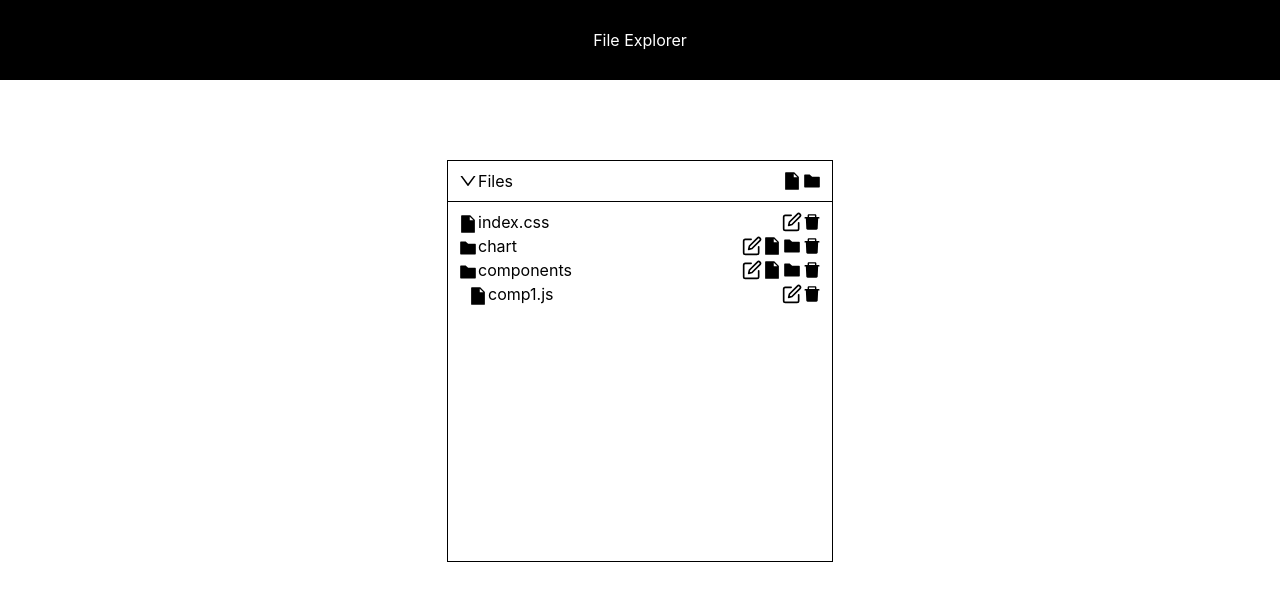
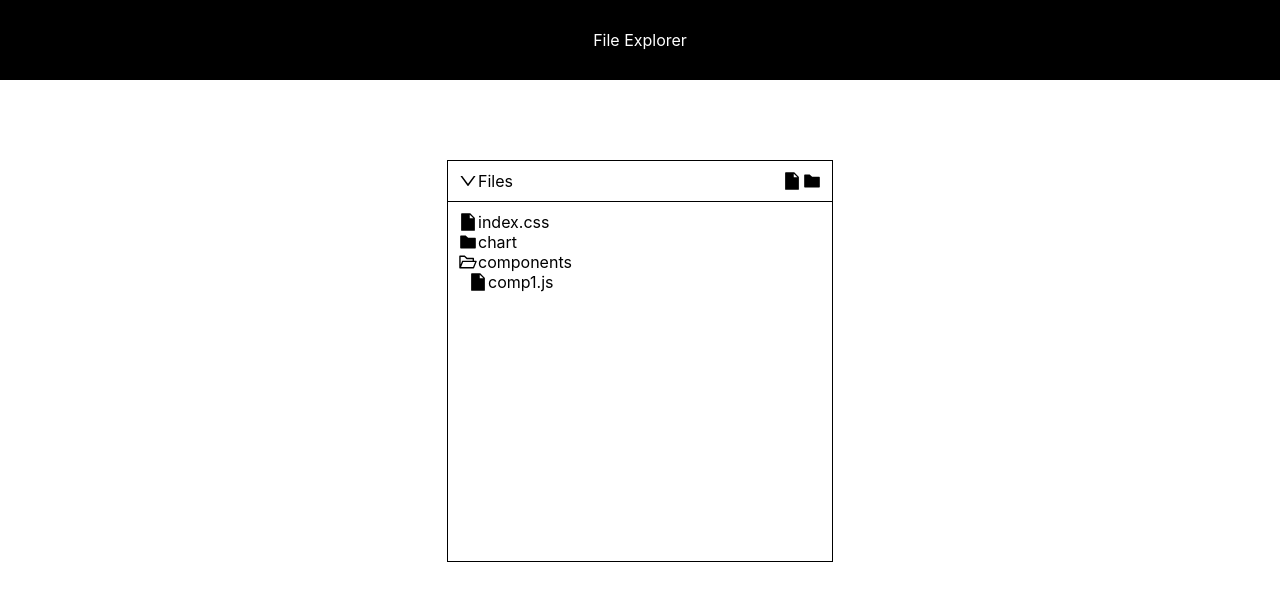
Before and after one commit to SihotiyaKartik/File-Explorer, a React (Create React App) app: page / in a window 1280 px wide. Shown: the top 600 px of the page. Built offline with nearby package versions, Linux system fonts and the light colour scheme.

Commit message:
created context for selected file and its editing

```diff
--- /dev/null
+++ b/src/cards/EditIcon.js
@@ -0,0 +1,10 @@
+import { FiEdit } from "react-icons/fi"
+import { useFileEditContext } from "../context/FileEdit"
+
+const EditIcon = () => {
+  const { handleFileNameEdit } = useFileEditContext()
+
+  return <FiEdit onClick={handleFileNameEdit} size={20} className="icon" />
+}
+
+export default EditIcon
--- a/src/cards/FileCard.js
+++ b/src/cards/FileCard.js
@@ -1,44 +1,63 @@
-import { useState } from "react"
-import { AiFillFile, AiFillFolder, AiFillDelete } from "react-icons/ai"
-import { FiEdit } from "react-icons/fi"
+import {
+  AiFillFile,
+  AiFillFolder,
+  AiFillDelete,
+  AiOutlineFolderOpen
+} from "react-icons/ai"
+import EditIcon from "./EditIcon"
+import { useCurrentFileContext } from "../context/CurrentFile"
+import { useFileEditContext } from "../context/FileEdit"
 
 const FileCard = ({ data }) => {
-  const [showEditIcons, setShowEditIcons] = useState(false)
-  const [currentId, setCurrentId] = useState(-1)
-
+  const { currentFileId, setCurrentFileId } = useCurrentFileContext()
+  const { fileNameEditOpen } = useFileEditContext()
   const marginLeft = `${(data?.level - 1) * 10}px`
-
-  const handleCurrentId = (id) => {
-    setShowEditIcons(!showEditIcons)
-  }
 
   return (
     <div className="FileCard">
       <div
-        onMouseEnter={() => handleCurrentId(data?.id)}
+        onMouseEnter={() => setCurrentFileId(data?.id)}
         className="FileCardLeftSection"
         style={{ marginLeft }}
       >
         {data?.type === "folder" ? (
+          <>
+            {data?.isOpen ? (
+              <AiOutlineFolderOpen className="icon" size={20} />
+            ) : (
               <AiFillFolder className="icon" size={20} />
+            )}
+          </>
         ) : (
           <AiFillFile className="icon" size={20} />
         )}
-        <div className="SubFilesName">{data?.name}</div>
+        <div className="SubFilesName">
+          {fileNameEditOpen && currentFileId === data?.id ? (
+            <input value={data?.name} autoFocus />
+          ) : (
+            <>{data?.name}</>
+          )}
+        </div>
       </div>
       <div className="EditIcons">
+        {data?.id === currentFileId ? (
+          <>
             {data?.type === "folder" ? (
               <>
-            <FiEdit size={20} />
+                <EditIcon />
                 <AiFillFile size={20} />
                 <AiFillFolder size={20} />
                 <AiFillDelete size={20} />
               </>
             ) : (
               <>
-            <FiEdit size={20} />
+                <EditIcon />
                 <AiFillDelete size={20} />
               </>
+            )}
+          </>
+        ) : (
+          <></>
         )}
       </div>
     </div>
--- a/src/components/file-explorer/create-file.js
+++ /dev/null
@@ -1 +0,0 @@
-const HandleCreate = () => {}
--- a/src/components/file-explorer/index.js
+++ b/src/components/file-explorer/index.js
@@ -1,16 +1,22 @@
 import FileExplorerHeader from "./FileExplorerHeader"
 import FileExplorerFooter from "./FileExplorerFooter"
 import { ToggleFooterProvider } from "../../context/ToggleFooter"
+import { CurrentFileProvider } from "../../context/CurrentFile"
+import { FileEditProvider } from "../../context/FileEdit"
 
 const FileExplorer = ({ data }) => {
   return (
     <ToggleFooterProvider>
+      <CurrentFileProvider>
+        <FileEditProvider>
           <div className="FileExplorerWindow">
             <div className="FileExplorerBox">
               <FileExplorerHeader />
               <FileExplorerFooter data={data} />
             </div>
           </div>
+        </FileEditProvider>
+      </CurrentFileProvider>
     </ToggleFooterProvider>
   )
 }
--- /dev/null
+++ b/src/context/CurrentFile.js
@@ -0,0 +1,23 @@
+import React, { createContext, useContext, useState } from "react"
+
+const CurrentFileContext = createContext()
+
+const CurrentFileProvider = ({ children }) => {
+  const [currentFileId, setCurrentId] = useState(-1)
+
+  const setCurrentFileId = (id) => {
+    setCurrentId(id)
+  }
+
+  return (
+    <CurrentFileContext.Provider value={{ currentFileId, setCurrentFileId }}>
+      {children}
+    </CurrentFileContext.Provider>
+  )
+}
+
+const useCurrentFileContext = () => {
+  return useContext(CurrentFileContext)
+}
+
+export { CurrentFileProvider, useCurrentFileContext }
--- /dev/null
+++ b/src/context/FileEdit.js
@@ -0,0 +1,23 @@
+import React, { createContext, useContext, useState } from "react"
+
+const FileEditContext = createContext()
+
+const FileEditProvider = ({ children }) => {
+  const [fileNameEditOpen, setFileNameEditOpen] = useState(false)
+
+  const handleFileNameEdit = () => {
+    setFileNameEditOpen(!fileNameEditOpen)
+  }
+
+  return (
+    <FileEditContext.Provider value={{ fileNameEditOpen, handleFileNameEdit }}>
+      {children}
+    </FileEditContext.Provider>
+  )
+}
+
+const useFileEditContext = () => {
+  return useContext(FileEditContext)
+}
+
+export { FileEditProvider, useFileEditContext }
```
Lines whose indentation alone changed are shown as unchanged.
